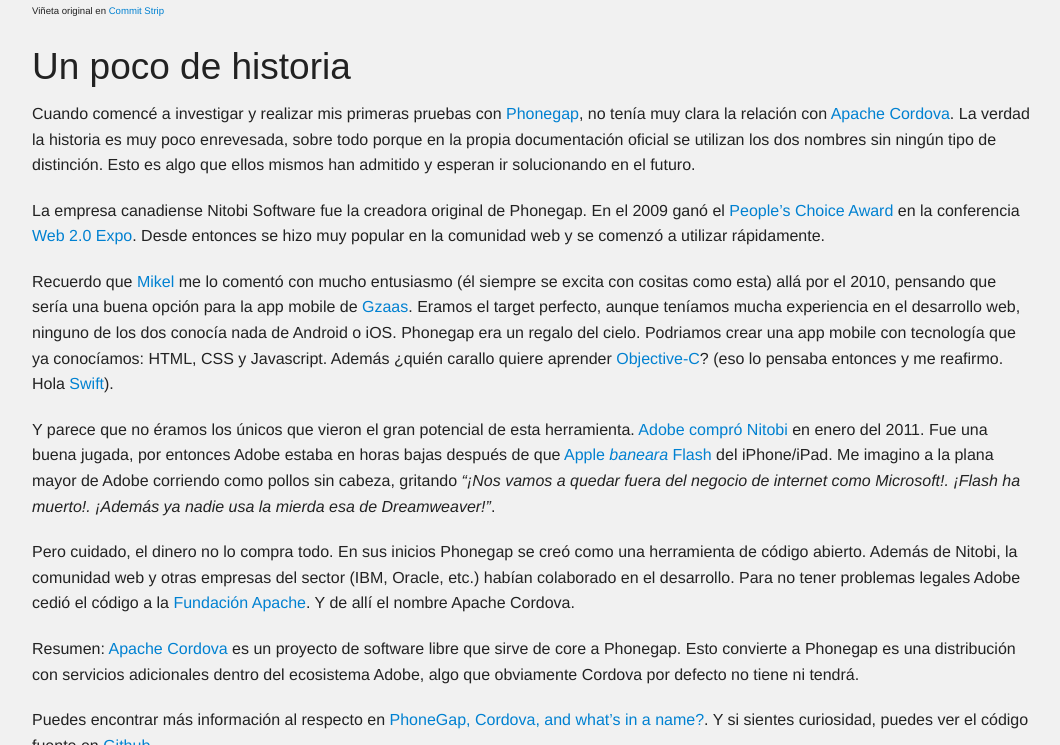
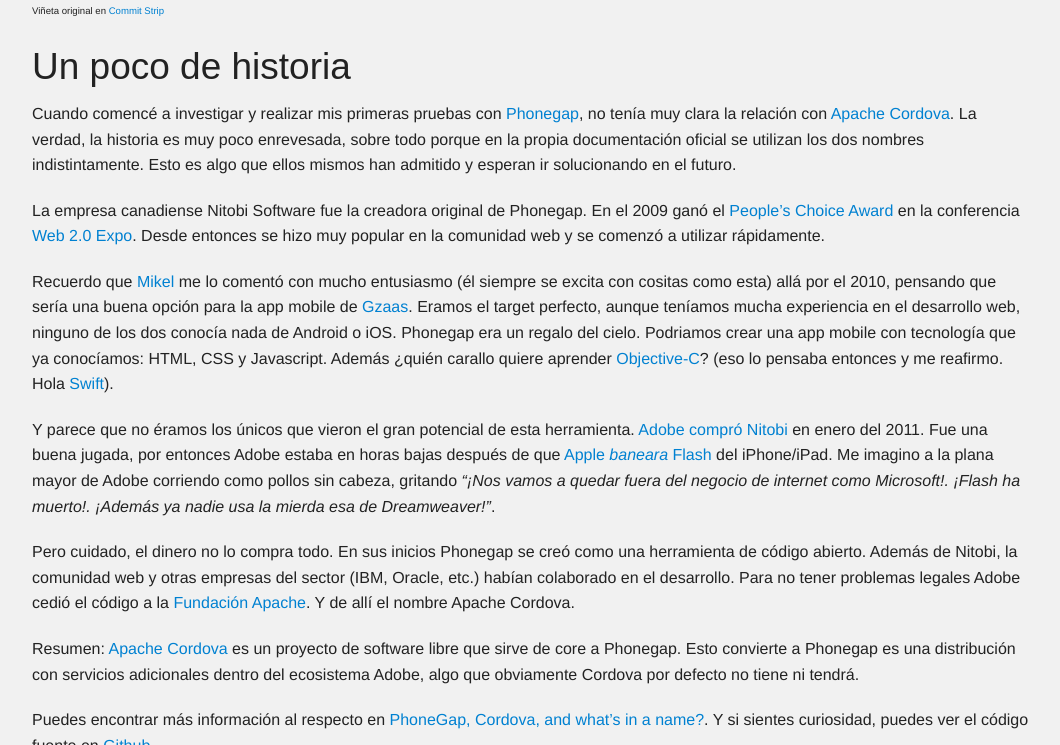
Before and after one commit to brunogarcia/portfolio-jekyll, a Jekyll site: the page built from _posts/2014-10-18-phonegap-workshop.markdown, in a window 1280 px wide and 900 px high, scrolled down 893 px, cut to the strip 155-900 px from the top of the window. Shown: the whole strip, without its empty margins (108-1168 px from the left). Built offline with Jekyll 4.4.1, drawn with Linux system fonts in a browser that asks for light colours; Markdown is read by kramdown in place of the engine named in the settings.

Commit message:
Fixed errata in Phonegap post

```diff
--- a/_posts/2014-10-18-phonegap-workshop.markdown
+++ b/_posts/2014-10-18-phonegap-workshop.markdown
@@ -18,7 +18,7 @@
 
 ## Un poco de historia
 
-Cuando comencé a investigar y realizar mis primeras pruebas con [Phonegap](http://www.phonegap.com), no tenía muy clara la relación con [Apache Cordova](http://cordova.apache.org). La verdad la historia es muy poco enrevesada, sobre todo porque en la propia documentación oficial se utilizan los dos nombres sin ningún tipo de distinción. Esto es algo que ellos mismos han admitido y esperan ir solucionando en el futuro.
+Cuando comencé a investigar y realizar mis primeras pruebas con [Phonegap](http://www.phonegap.com), no tenía muy clara la relación con [Apache Cordova](http://cordova.apache.org). La verdad, la historia es muy poco enrevesada, sobre todo porque en la propia documentación oficial se utilizan los dos nombres indistintamente. Esto es algo que ellos mismos han admitido y esperan ir solucionando en el futuro.
 
 La empresa canadiense Nitobi Software fue la creadora original de Phonegap. En el 2009 ganó el [People's Choice Award](http://readwrite.com/2009/04/02/phone_gap_todays_peoples_choice_winner_at_launch_p) en la conferencia [Web 2.0 Expo](http://www.web2expo.com/webexsf2009). Desde entonces se hizo muy popular en la comunidad web y se comenzó a utilizar rápidamente.
 
```
Also changed, not shown: 2 other files.
